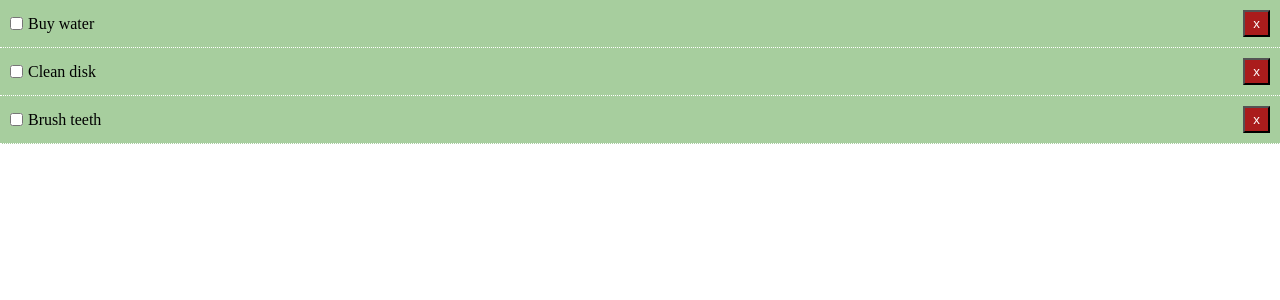
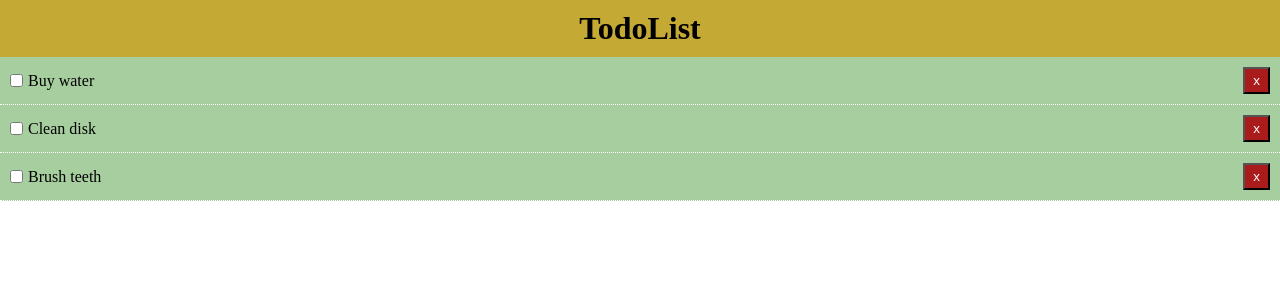
Before and after one commit to webroyit/f1vjs3-FirstVue, a Vue app: page / in a window 1280 px wide. Shown: the top 300 px of the page. Built offline with nearby package versions, Linux system fonts and the light colour scheme.

Commit message:
Add a header component

```diff
--- a/src/App.vue
+++ b/src/App.vue
@@ -1,16 +1,19 @@
 <template>
   <div id="app">
+    <Header />
     <!-- v-bind to pass data to another component -->
     <Todos v-bind:todos="todos" v-on:del-todo="deleteTodo" />
   </div>
 </template>
 
 <script>
+import Header from './components/Header';
 import Todos from './components/Todos';
 
 export default {
   name: 'App',
   components: {
+    Header,
     Todos
   },
   // store values
--- /dev/null
+++ b/src/components/Header.vue
@@ -0,0 +1,20 @@
+<template>
+  <header class="header">
+    <h1>TodoList</h1>
+  </header>
+</template>
+
+<script>
+export default {
+  name: 'Header'
+}
+</script>
+
+<!-- Add "scoped" attribute to limit CSS to this component only -->
+<style scoped>
+  .header{
+    background-color: #c4a934;
+    text-align: center;
+    padding: 10px;
+  }
+</style>
```
Also changed, not shown: src/components/HelloWorld.vue (deleted, +0 -32 lines).
